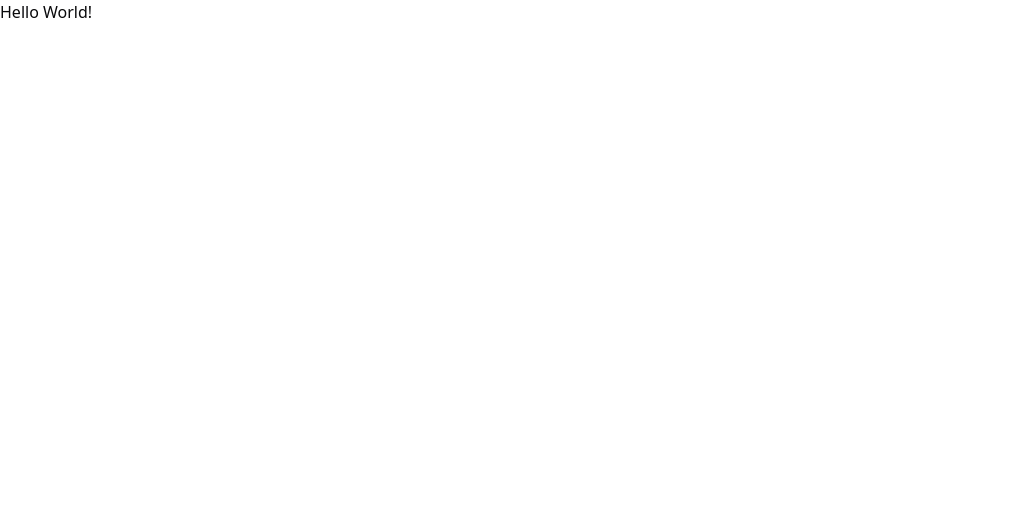
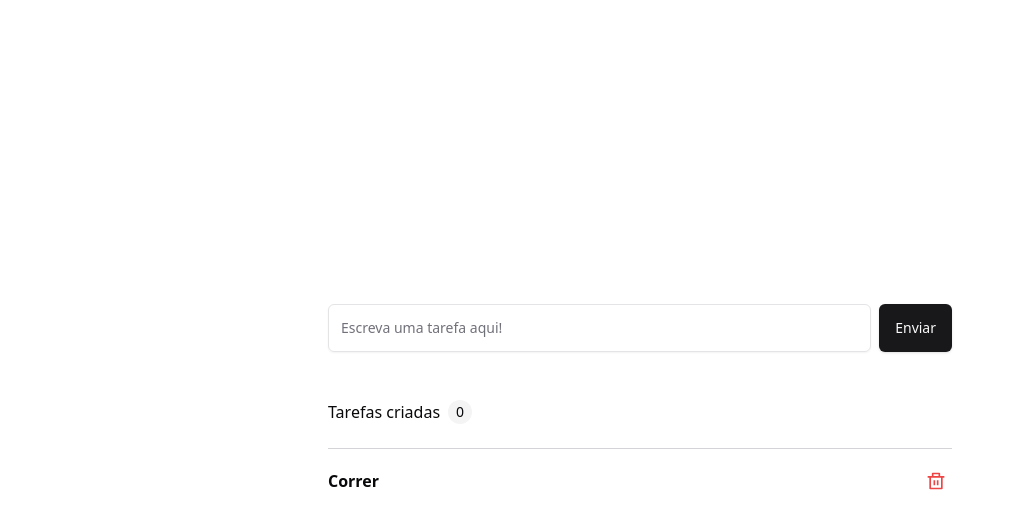
Before and after one commit to thiagomarim/to-do-list, a React (Vite) app: page / in a window 1280 px wide. Shown: the top 528 px of the page, without its empty margins (0-1014 px from the left). Built offline with nearby package versions, Linux system fonts and the light colour scheme.

Commit message:
feat: add tasks-card function

```diff
--- a/package.json
+++ b/package.json
@@ -16,6 +16,7 @@
     "clsx": "^2.1.1",
     "react": "^18.3.1",
     "react-dom": "^18.3.1",
+    "react-icons": "^5.2.1",
     "tailwind-merge": "^2.3.0",
     "tailwindcss-animate": "^1.0.7"
   },
--- a/src/App.tsx
+++ b/src/App.tsx
@@ -1,3 +1,49 @@
+import { Input } from "./components/ui/input";
+import { Button } from "./components/ui/button";
+import { FormEvent, useState } from "react";
+import TasksCard from "./components/tasks-card";
+
+export interface TasksProps {
+  id: string;
+  text: string;
+  isMarked: boolean;
+}
+
 export default function App() {
-  return <h1>Hello World!</h1>;
+  const [tasks, setTasks] = useState<TasksProps[]>([
+    {
+      id: "0",
+      text: "Correr",
+      isMarked: false,
+    },
+    {
+      id: "1",
+      text: "Correr 2",
+      isMarked: false,
+    },
+  ]);
+
+  function handleSubmit(event: FormEvent) {
+    event.preventDefault();
+  }
+
+  return (
+    <section className="container flex flex-col items-center justify-center w-full h-screen">
+      <form onSubmit={handleSubmit} className="flex items-center w-full gap-2">
+        <Input placeholder="Escreva uma tarefa aqui!" className="h-12" />
+        <Button className="h-12">Enviar</Button>
+      </form>
+
+      <div className="mt-12 flex items-center gap-2 w-full">
+        <span>Tarefas criadas</span>
+        <div className="flex items-center justify-center size-6 bg-zinc-100 rounded-full">
+          <span className="text-sm">0</span>
+        </div>
+      </div>
+
+      <div className="mt-6 w-full">
+        <TasksCard />
+      </div>
+    </section>
+  );
 }
--- a/src/components/tasks-card.tsx
+++ b/src/components/tasks-card.tsx
@@ -1,3 +1,17 @@
+import { FaRegCircle } from "react-icons/fa";
+import { RiDeleteBinLine } from "react-icons/ri";
+
 export default function TasksCard() {
-  return <div></div>;
+  return (
+    <section className="flex flex-col gap-12">
+      <div className="border-t border-zinc-300">
+        <div className="mt-4 flex items-center justify-between">
+          <p className="font-semibold">Correr</p>
+          <button className="flex items-center justify-center size-8 rounded-sm transition-colors bg-transparent hover:bg-red-200">
+            <RiDeleteBinLine size={20} color="#ef4444" />
+          </button>
+        </div>
+      </div>
+    </section>
+  );
 }
--- a/src/index.css
+++ b/src/index.css
@@ -74,3 +74,7 @@
     @apply bg-background text-foreground;
   }
 }
+
+.container {
+  @apply max-w-[640px] mx-auto px-2;
+}
```
Also changed, not shown: 1 other file (tests, documents, lock files or other folders). Lines whose indentation alone changed are shown as unchanged.
